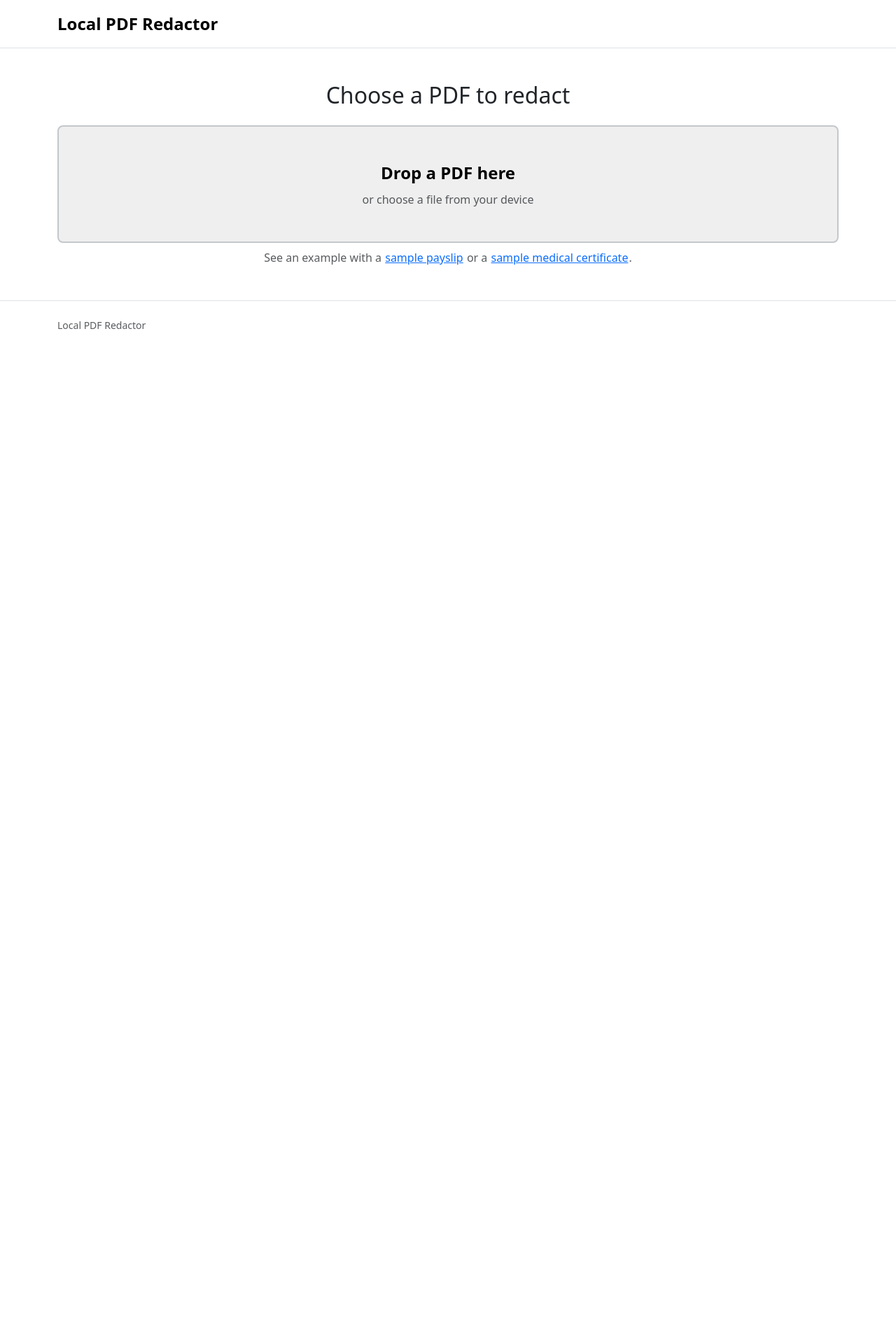
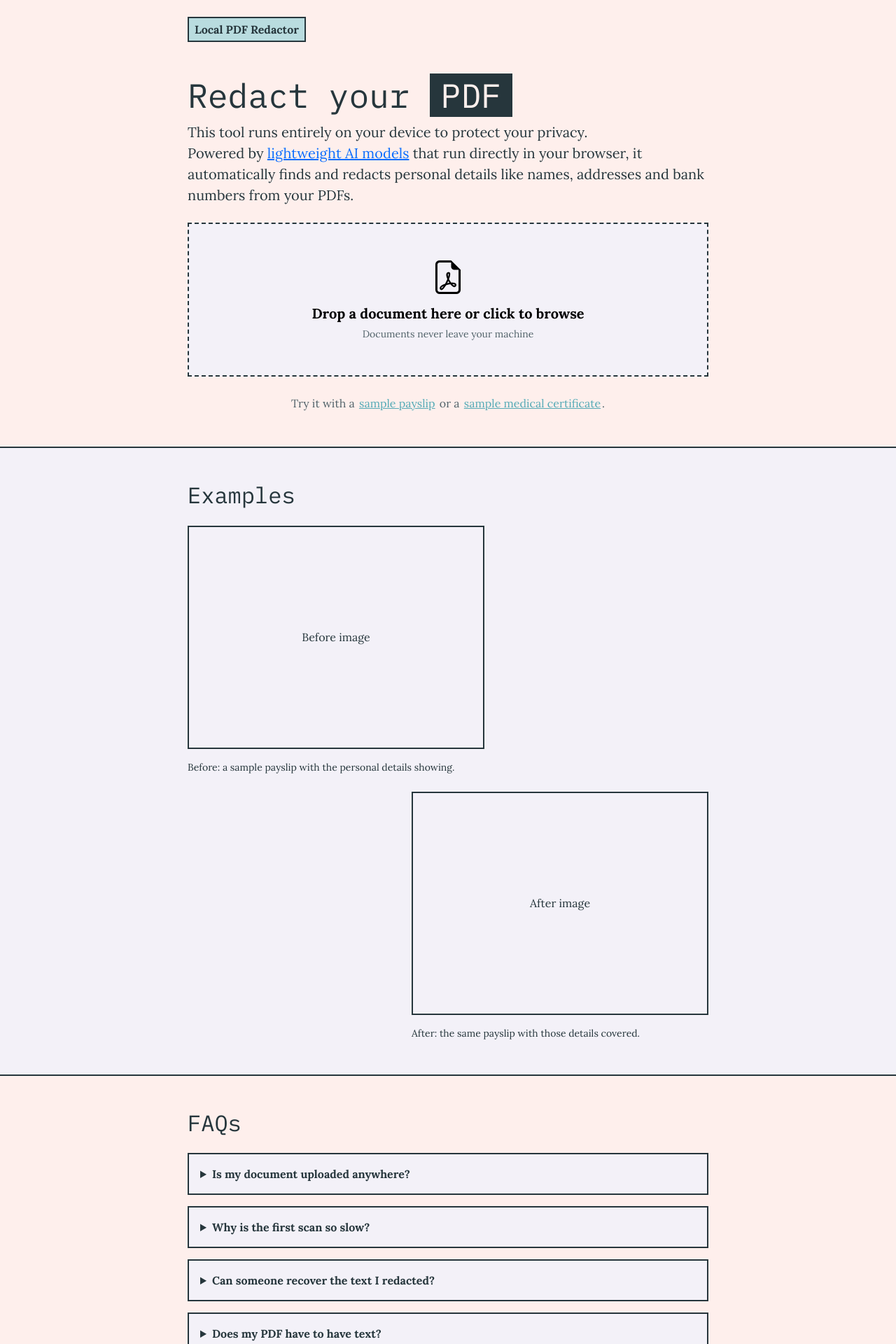
Before and after one commit to moreira-dev/local-pdf-redactor, a SvelteKit app: page / in a window 1280 px wide. Shown: the top 1920 px of the page at 70% size. Before the commit the page ends 800 px from the top, so only its background shows below. Built offline with nearby package versions, Linux system fonts and the light colour scheme.

Commit message:
New: Adds an examples and FAQ section + styles the layout of the page

```diff
--- a/package.json
+++ b/package.json
@@ -24,6 +24,7 @@
 		"@huggingface/transformers": "4.3.0",
 		"@libpdf/core": "0.4.2",
 		"bootstrap": "5.3.8",
+		"bootstrap-icons": "1.13.1",
 		"pdfjs-dist": "6.3.289"
 	}
 }
--- a/src/app.html
+++ b/src/app.html
@@ -4,6 +4,12 @@
 		<meta charset="utf-8" />
 		<meta name="viewport" content="width=device-width, initial-scale=1" />
 		<meta name="text-scale" content="scale" />
+		<link rel="preconnect" href="https://fonts.googleapis.com" />
+		<link rel="preconnect" href="https://fonts.gstatic.com" crossorigin />
+		<link
+			rel="stylesheet"
+			href="https://fonts.googleapis.com/css2?family=Lora:wght@300..700&family=IBM+Plex+Mono&display=swap"
+		/>
 		%sveltekit.head%
 	</head>
 	<body data-sveltekit-preload-data="hover">
--- /dev/null
+++ b/src/lib/components/landing/Examples.svelte
@@ -0,0 +1,23 @@
+<section class="surface border-top border-bottom py-5">
+	<div class="container">
+		<div class="col-lg-8 mx-auto">
+			<h2 class="mb-4">Examples</h2>
+
+			<div class="row g-4">
+				<figure class="col-9 col-md-7 mb-0">
+					<div class="ratio ratio-4x3 border">
+						<span class="d-flex align-items-center justify-content-center">Before image</span>
+					</div>
+					<figcaption class="mt-3 small">Before: a sample payslip with the personal details showing.</figcaption>
+				</figure>
+
+				<figure class="col-9 col-md-7 offset-3 offset-md-5 mb-0">
+					<div class="ratio ratio-4x3 border">
+						<span class="d-flex align-items-center justify-content-center">After image</span>
+					</div>
+					<figcaption class="mt-3 small">After: the same payslip with those details covered.</figcaption>
+				</figure>
+			</div>
+		</div>
+	</div>
+</section>
--- /dev/null
+++ b/src/lib/components/landing/Faq.svelte
@@ -0,0 +1,44 @@
+<script lang="ts">
+	const questions = [
+		{
+			question: 'Is my document uploaded anywhere?',
+			answer:
+				'No. Your browser reads, scans and redacts the file on your device. The server never receives any of your data.',
+		},
+		{
+			question: 'Why is the first scan so slow?',
+			answer:
+				'The first time you scan a document, your browser downloads a small AI model from Hugging Face. The download is about 35 MB, and your browser keeps a cached copy of it for future uses.',
+		},
+		{
+			question: 'Can someone recover the text I redacted?',
+			answer:
+				'This tool creates a completely new PDF that never includes the original redacted text. It is virtually impossible to recover the redacted information.',
+		},
+		{
+			question: 'Does my PDF have to have text?',
+			answer:
+				'At the moment it does. The tool doesn\'t include OCR features yet, so text within images will not be treated in any way.',
+		},
+		{
+			question: 'What is the output format?',
+			answer:
+				'At the moment, the output PDF will be created as an image. Future versions may include text-based output.',
+		},
+	];
+</script>
+
+<section class="py-5">
+	<div class="container">
+		<div class="col-lg-8 mx-auto">
+			<h2 class="mb-4">FAQs</h2>
+
+			{#each questions as item}
+				<details class="surface border mb-3">
+					<summary class="p-3 fw-bold">{item.question}</summary>
+					<p class="mb-0 px-3 pb-3">{item.answer}</p>
+				</details>
+			{/each}
+		</div>
+	</div>
+</section>
--- a/src/lib/components/pdf/PagePreview.svelte
+++ b/src/lib/components/pdf/PagePreview.svelte
@@ -26,7 +26,7 @@
 </script>
 
 <figure class="mb-4">
-	<div class="page border shadow-sm">
+	<div class="page border">
 		<canvas bind:this={canvas} aria-label="Page {page.pageNumber}"></canvas>
 
 		{#each detections as detection}
--- /dev/null
+++ b/src/lib/styles/theme.css
@@ -0,0 +1,95 @@
+:root {
+	/* https://coolors.co/f3f1f8-feefec-3083dc-c65b7c-f1f8f9 */
+	--color-text: #26363c;
+	--color-muted: #52636a;
+	--color-background: #FEEFEC;
+	--color-surface: #F3F1F8;
+	--color-primary: #B9DCDF;
+	--color-primary-strong: #54AAB6;
+	--color-accent: #B9DCDF;
+
+	--font-body: 'Lora', sans-serif;
+	--font-heading: 'IBM Plex Mono', Georgia, serif;
+
+	--font-size-small: 0.875rem;
+	--font-size-body: 1rem;
+	--font-size-large: 1.25rem;
+	--font-size-heading: 2rem;
+	--font-size-title: 3rem;
+
+	--border-width: 2px;
+	--border-radius: var(--border-width);
+
+	--bs-body-font-family: var(--font-body);
+	--bs-body-font-size: var(--font-size-body);
+	--bs-body-color: var(--color-text);
+	--bs-body-bg: var(--color-background);
+	--bs-secondary-color: var(--color-muted);
+	--bs-border-color: var(--color-text);
+	--bs-border-width: var(--border-width);
+	--bs-border-radius: var(--border-radius);
+	--bs-border-radius-lg: var(--border-radius);
+	--bs-link-color: var(--color-primary-strong);
+	--bs-link-hover-color: var(--color-text);
+}
+
+h1,
+.h1,
+h2,
+.h2 {
+	font-family: var(--font-heading);
+}
+
+h1,
+.h1 {
+	font-size: var(--font-size-title);
+}
+
+h2,
+.h2 {
+	font-size: var(--font-size-heading);
+}
+
+.lead {
+	font-size: var(--font-size-large);
+}
+
+.small,
+small {
+	font-size: var(--font-size-small);
+}
+
+.surface {
+	background-color: var(--color-surface);
+}
+
+.inverted {
+	background-color: var(--color-text);
+	color: var(--color-background);
+}
+
+.btn {
+	--bs-btn-focus-box-shadow: none;
+}
+
+.btn:focus-visible {
+	outline: var(--border-width) solid var(--color-text);
+	outline-offset: var(--border-width);
+}
+
+.btn-primary {
+	--bs-btn-color: var(--color-text);
+	--bs-btn-bg: var(--color-primary);
+	--bs-btn-border-color: var(--color-text);
+	--bs-btn-hover-color: var(--color-text);
+	--bs-btn-hover-bg: var(--color-primary-strong);
+	--bs-btn-hover-border-color: var(--color-text);
+	--bs-btn-active-color: var(--color-text);
+	--bs-btn-active-bg: var(--color-primary-strong);
+	--bs-btn-active-border-color: var(--color-text);
+	--bs-btn-disabled-color: var(--color-text);
+	--bs-btn-disabled-bg: var(--color-primary);
+	--bs-btn-disabled-border-color: var(--color-text);
+
+	font-weight: bold;
+}
--- a/src/routes/+layout.svelte
+++ b/src/routes/+layout.svelte
@@ -1,5 +1,7 @@
 <script lang="ts">
 	import 'bootstrap/dist/css/bootstrap.min.css';
+	import 'bootstrap-icons/font/bootstrap-icons.min.css';
+	import '$lib/styles/theme.css';
 	import favicon from '$lib/assets/favicon.svg';
 
 	let { children } = $props();
@@ -9,16 +11,32 @@
 	<link rel="icon" href={favicon} />
 </svelte:head>
 
-<header class="border-bottom">
-	<div class="container py-3">
-		<a class="fs-4 fw-semibold link-body-emphasis text-decoration-none" href="/">Local PDF Redactor</a>
+<header class="container pt-4 pb-5">
+	<div class="col-lg-8 mx-auto">
+		<a class="logo d-inline-block border px-2 py-1 fw-bold text-decoration-none" href="/">
+			Local PDF Redactor
+		</a>
 	</div>
 </header>
 
-<main class="container py-5">
+<main>
 	{@render children()}
 </main>
 
-<footer class="border-top">
-	<div class="container py-4 small text-body-secondary">Local PDF Redactor</div>
+<footer class="inverted py-5">
+	<div class="container">
+		<div class="col-lg-8 mx-auto">
+			<a class="logo d-inline-block border px-2 py-1 fw-bold text-decoration-none" href="/">
+				Local PDF Redactor
+			</a>
+			<p class="mt-3 mb-0 small">&copy; 2026 Local PDF Redactor - Moreira.dev</p>
+		</div>
+	</div>
 </footer>
+
+<style>
+	.logo {
+		background-color: var(--color-accent);
+		color: var(--color-text);
+	}
+</style>
--- a/src/routes/+page.svelte
+++ b/src/routes/+page.svelte
@@ -1,5 +1,7 @@
 <script lang="ts">
 	import { asset } from '$app/paths';
+	import Examples from '$lib/components/landing/Examples.svelte';
+	import Faq from '$lib/components/landing/Faq.svelte';
 	import PagePreview from '$lib/components/pdf/PagePreview.svelte';
 	import { DocumentState } from '$lib/state/document.svelte';
 
@@ -104,15 +106,21 @@
 	<title>Local PDF Redactor</title>
 </svelte:head>
 
-<section>
-	<h1 class="h2 mb-4 text-center">Choose a PDF to redact</h1>
+<section class="pb-5">
+	<div class="container">
+		<div class="col-lg-8 mx-auto">
+			<h1>Redact your <span class="inverted px-3">PDF</span></h1>
+			<p class="lead mb-4">
+				This tool runs entirely on your device to protect your privacy.<br/>
+				Powered by <a href="https://huggingface.co/onnx-community/bert-small-pii-detection-ONNX/" target="_blank">lightweight AI models</a> that run directly in your browser,
+				it automatically finds and redacts personal details like names, addresses and bank numbers from your PDFs.
+			</p>
 
 			<input bind:this={fileInput} class="visually-hidden" type="file" accept="application/pdf" onchange={handleFileSelected} />
 
 			<button
-		class:bg-primary-subtle={isDragging}
-		class:border-primary={isDragging}
-		class="w-100 rounded-3 border border-2 border-secondary-subtle p-5 text-center"
+				class:dragging={isDragging}
+				class="drop-zone surface w-100 border p-5 text-center"
 				type="button"
 				onclick={() => fileInput.click()}
 				ondragover={(event) => {
@@ -122,12 +130,13 @@
 				ondragleave={() => (isDragging = false)}
 				ondrop={handleFileDropped}
 			>
-		<span class="d-block fs-4 fw-semibold">Drop a PDF here</span>
-		<span class="d-block mt-2 text-body-secondary">or choose a file from your device</span>
+				<i class="bi bi-file-earmark-pdf d-block h1 mb-0" aria-hidden="true"></i>
+				<span class="d-block mt-2 lead fw-bold">Drop a document here or click to browse</span>
+				<span class="d-block mt-1 small text-body-secondary">Documents never leave your machine</span>
 			</button>
 
-	<p class="mt-2 mb-0 text-center text-body-secondary">
-		See an example with a
+			<p class="mt-4 mb-0 text-center text-body-secondary">
+				Try it with a
 				<button class="btn btn-link p-0 align-baseline" type="button" onclick={() => handleSampleSelected(samplePayslip)}>
 					sample payslip
 				</button>
@@ -141,39 +150,42 @@
 				</button>.
 			</p>
 
+			{#if documentState.error}
+				<p class="alert alert-danger mt-4 mb-0" role="alert">{documentState.error}</p>
+			{/if}
+
 			{#if documentState.file}
-		<p class="mt-3 mb-0 text-center" aria-live="polite">
-			Selected: {documentState.file.name}
+				<div class="card surface border mt-5">
+					<div class="card-header inverted d-flex justify-content-between gap-3" aria-live="polite">
+						<span class="text-break">{documentState.file.name}</span>
 						{#if documentState.pages.length > 0}
-				<span class="text-body-secondary">
-					({documentState.pages.length}
-					{documentState.pages.length === 1 ? 'page' : 'pages'})
+							<span class="text-nowrap">
+								{documentState.pages.length}
+								{documentState.pages.length === 1 ? 'page' : 'pages'}
 							</span>
 						{/if}
-		</p>
+					</div>
+
+					{#if documentState.pages.length > 0}
+						<div class="card-body border-bottom">
 							{#if documentState.isScanning}
-			<p class="mt-1 mb-0 text-center">
+								<p class="mb-0">
 									<span class="spinner-border spinner-border-sm me-2" aria-hidden="true"></span>
 									Scanning for personal information. Found {documentState.detections.length} so far.
 								</p>
-		{:else if documentState.pages.length > 0}
-			<p class="mt-1 mb-0 text-center">
+							{:else}
+								<p class="mb-1">
 									Found {documentState.detections.length}
 									{documentState.detections.length === 1 ? 'item' : 'items'} with personal information
 								</p>
-			<p class="mt-1 mb-0 small text-center text-body-secondary">
+								<p class="mb-0 small fw-semibold text-body-secondary">
 									<span class="legend deterministic"></span> Deterministic
 									<span class="legend model ms-3"></span> Local AI model
 								</p>
 							{/if}
-	{/if}
+						</div>
 
-	{#if documentState.error}
-		<p class="alert alert-danger mt-3 mb-0" role="alert">{documentState.error}</p>
-	{/if}
-
-	{#if documentState.pages.length > 0}
-		<div class="mt-4">
+						<div class="card-body text-center">
 							{#each documentState.pages as page (page.pageNumber)}
 								<PagePreview
 									{page}
@@ -181,10 +193,12 @@
 								/>
 							{/each}
 						</div>
+					{/if}
+				</div>
 
-		<div class="text-center">
+				{#if documentState.pages.length > 0}
 					<button
-				class="btn btn-dark btn-lg"
+						class="btn btn-primary btn-lg w-100 mt-4"
 						type="button"
 						disabled={isRedacting || documentState.isScanning}
 						onclick={redactAndDownload}
@@ -193,14 +207,28 @@
 							<span class="spinner-border spinner-border-sm me-2" aria-hidden="true"></span>
 							Building redacted PDF
 						{:else}
-					Redact and download
+							Redact and download <i class="bi bi-download ms-2" aria-hidden="true"></i>
 						{/if}
 					</button>
+				{/if}
+			{/if}
 		</div>
-	{/if}
+	</div>
 </section>
 
+<Examples />
+
+<Faq />
+
 <style>
+	.drop-zone {
+		--bs-border-style: dashed;
+	}
+
+	.drop-zone.dragging {
+		background-color: var(--color-accent);
+	}
+
 	.legend {
 		display: inline-block;
 		width: 1em;
--- a/vite.config.ts
+++ b/vite.config.ts
@@ -16,7 +16,9 @@ export default defineConfig({
 					'default-src': ['self'],
 					'script-src': ['self', 'blob:', 'wasm-unsafe-eval'],
 					'connect-src': ['self', 'https://huggingface.co', 'https://*.hf.co', 'https://cdn.jsdelivr.net'],
-					'img-src': ['self', 'data:', 'blob:']
+					'img-src': ['self', 'data:', 'blob:'],
+					'style-src': ['self', 'https://fonts.googleapis.com'],
+					'font-src': ['self', 'https://fonts.gstatic.com']
 				}
 			}
 		})
```
Also changed, not shown: 1 other file (tests, documents, lock files or other folders). Lines whose indentation alone changed are shown as unchanged.
